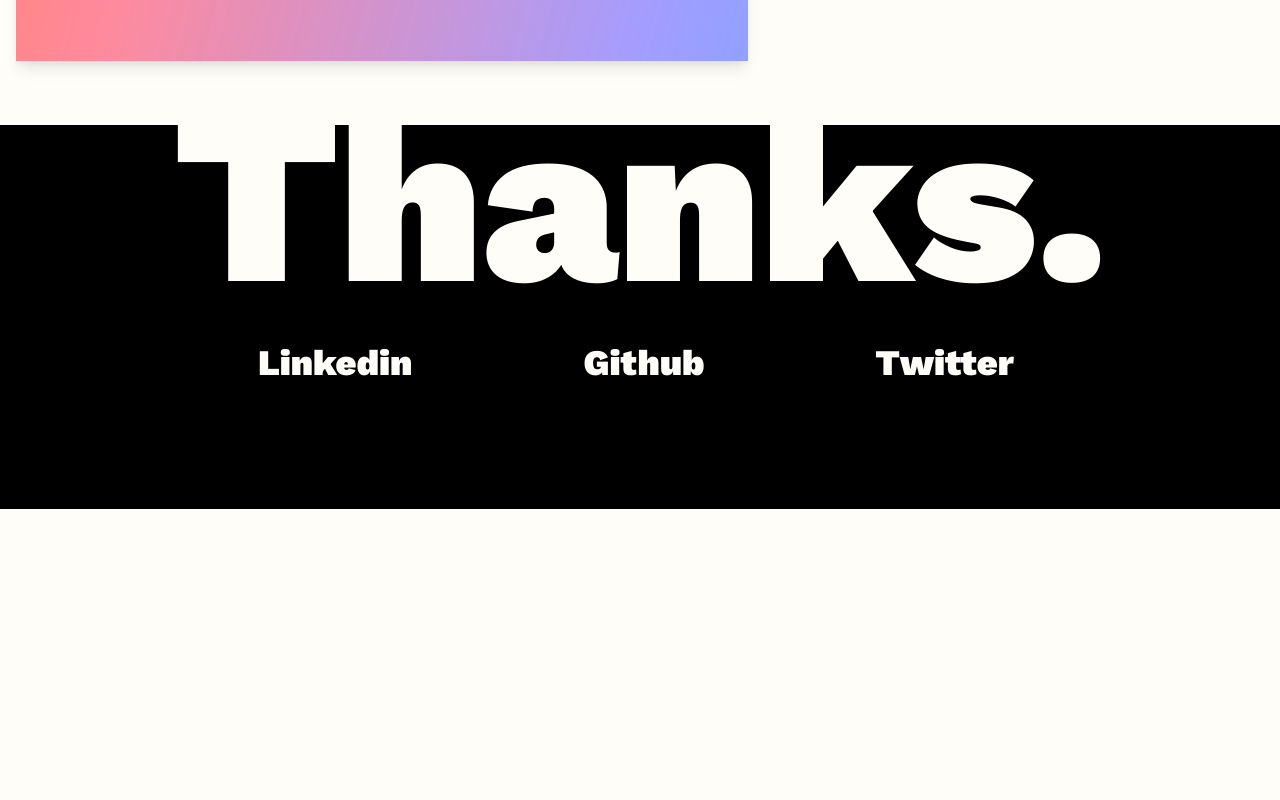
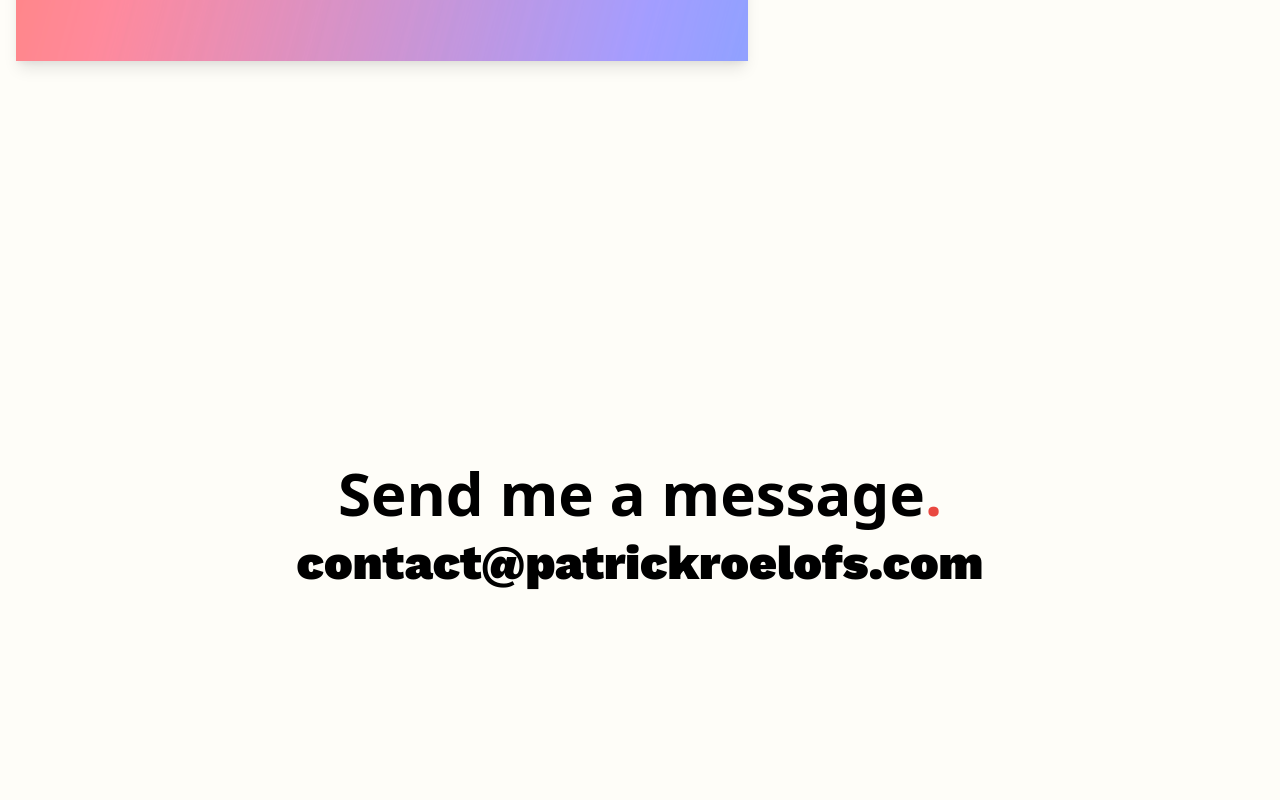
Before and after one commit to Patrickroelofs/Patrickroelofs.com, a React (Create React App) app in the folder client/: page / in a window 1280 px wide. Shown: the part 3040-3840 px from the top of the page. Before the commit the page ends 3549 px from the top, so only its background shows below. Built offline with nearby package versions, Linux system fonts and the light colour scheme; what @tailwindcss/typography would draw is missing.

Commit message:
add contact

```diff
--- a/client/src/app/views/home/Home.jsx
+++ b/client/src/app/views/home/Home.jsx
@@ -96,6 +96,8 @@ function Home() {
 
       </section>
 
+      <Contact />
+
       <Footer />
 
     </>
--- /dev/null
+++ b/client/src/components/contact/Contact.jsx
@@ -0,0 +1,24 @@
+import React from 'react';
+
+function Contact() {
+  return (
+    <section className="h-screen min-w-full">
+      <div className="flex flex-col items-center justify-center h-screen max-w-6xl m-auto text-center align-middle">
+        <p
+          className="pb-4 text-3xl font-black md:text-6xl"
+        >
+          Send me a message
+          <span className="text-themeRed">.</span>
+        </p>
+        <a
+          href="mailto:contact@patrickroelofs.com"
+          className="text-3xl font-black duration-200 ease-in-out md:text-5xl font-headers hover:text-themeRed"
+        >
+          contact@patrickroelofs.com
+        </a>
+      </div>
+    </section>
+  );
+}
+
+export default Contact;
```
